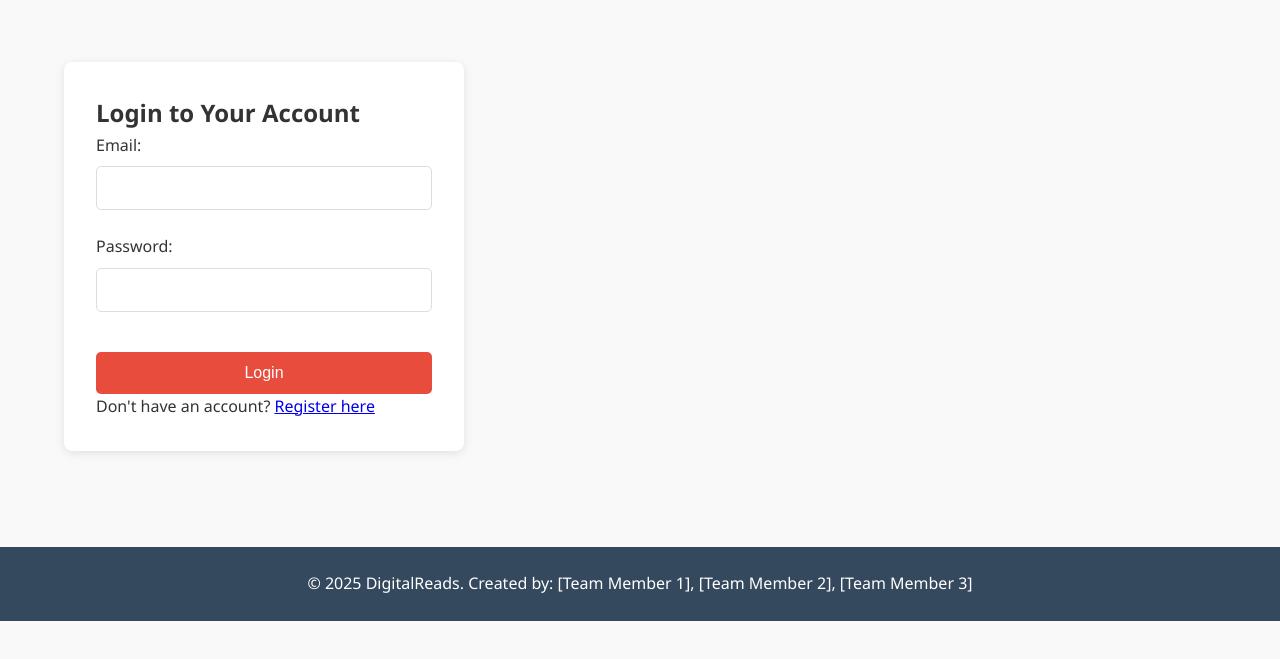
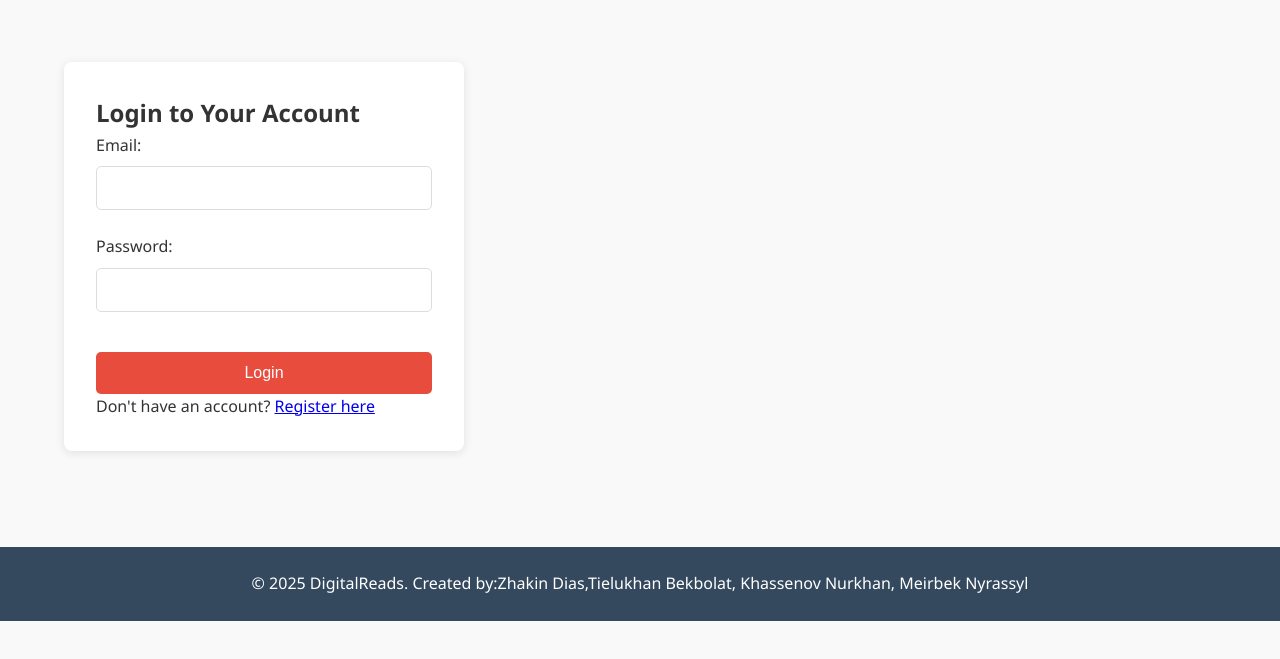
Before and after one commit to IshShlange/HTMLxCSS-project, a plain HTML site: page login.html in a window 1280 px wide. Shown: the part 85-744 px from the top of the page. Drawn offline with Linux system fonts and the light colour scheme.

Commit message:
Update login.html

```diff
--- a/login.html
+++ b/login.html
@@ -48,7 +48,7 @@
 
     <footer id="footer">
         <div class="container">
-            <p>&copy; 2025 DigitalReads. Created by: [Team Member 1], [Team Member 2], [Team Member 3]</p>
+            <p>&copy; 2025 DigitalReads. Created by:Zhakin Dias,Tielukhan Bekbolat, Khassenov Nurkhan, Meirbek Nyrassyl</p>
         </div>
     </footer>
 </body>
```
